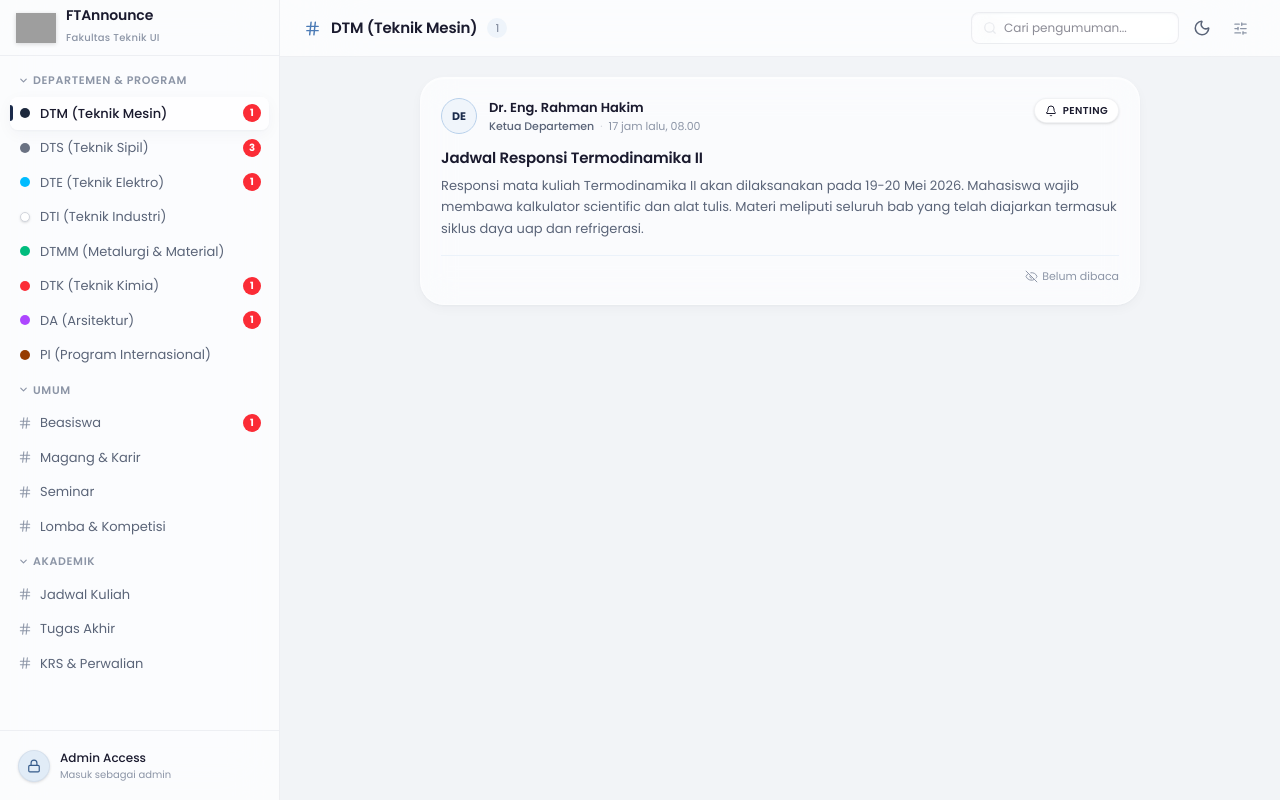
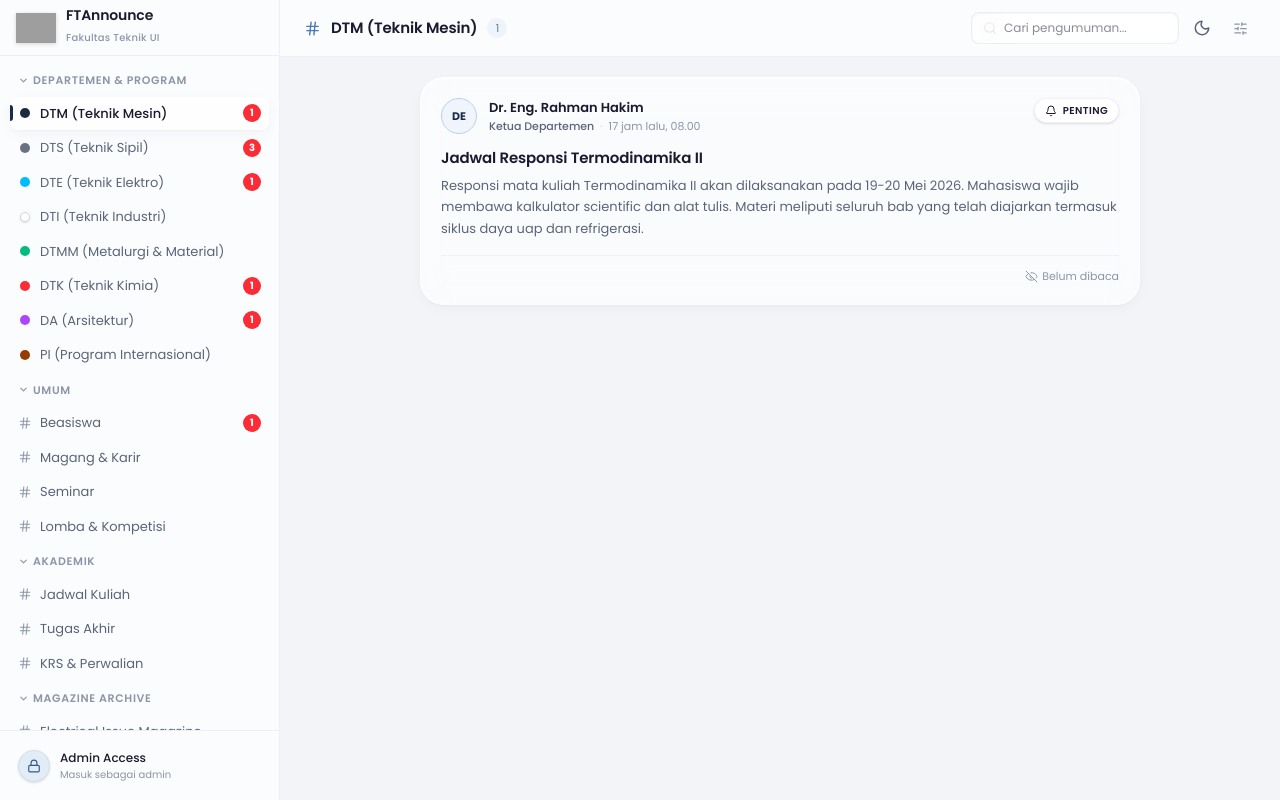
Before and after one commit to niconett18/FTAnnounce, a React (Vite) app in the folder frontend/: page / in a window 1280 px wide. Built offline with nearby package versions, Linux system fonts and the light colour scheme; grey boxes are pictures that could not be loaded.

Commit message:
Add magazine archive section

```diff
--- a/frontend/src/data/channels.js
+++ b/frontend/src/data/channels.js
@@ -29,4 +29,18 @@ export const channelCategories = [
       { id: "krs-perwalian", label: "KRS & Perwalian" },
     ],
   },
+
+{
+    name: "Magazine Archive",
+    channels: [
+      { id: "eim", label: "Electrical Issue Magazine" },
+      { id: "chemical-archive", label: "Chemical Engineering Archive" },
+      { id: "ism", label: "Industrial - Issue Media" },
+      { id: "gardisun", label: "Gardisun FTUI" },
+      { id: "tb-mechanical", label: "TB Mechanical" },
+      { id: "intervoice", label: "Intervoice IMPI" },
+      { id: "archetype", label: "Archetype Online Magazine" },
+    ],
+  },
+
 ];
```
